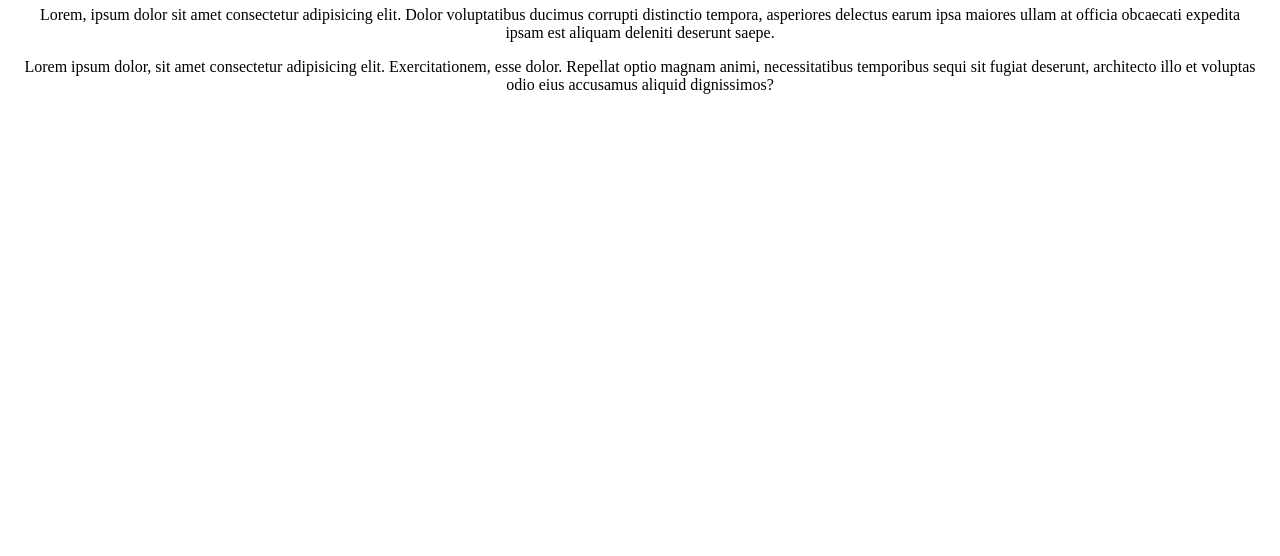
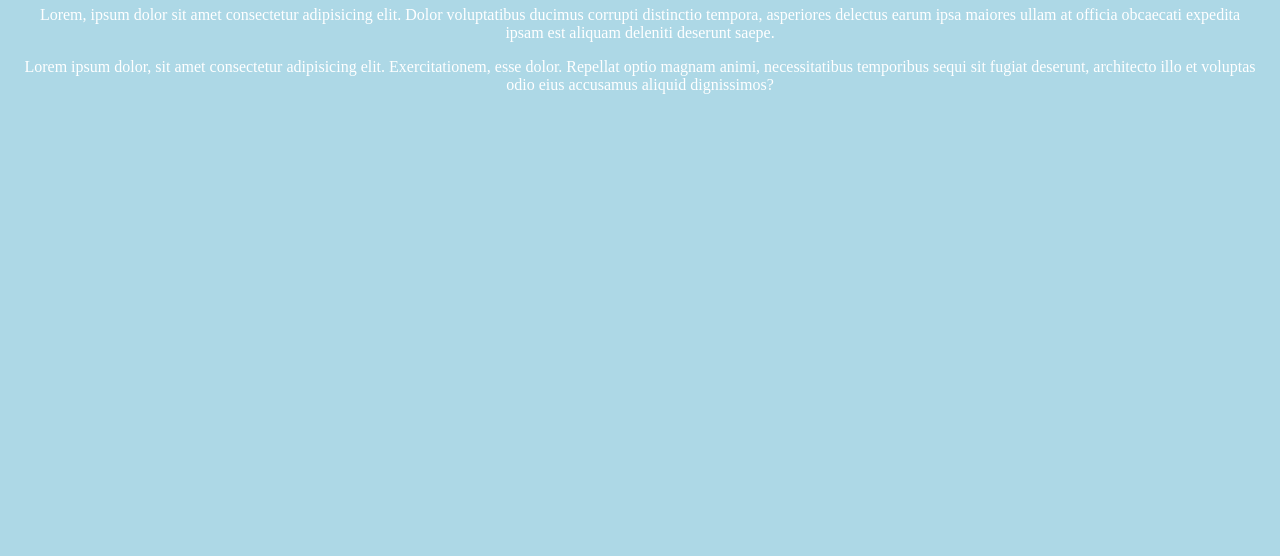
Before and after one commit to EriKorh/githubPagesTask, a plain HTML site: page index.html in a window 1280 px wide. Shown: the part 244-800 px from the top of the page. Drawn offline with Linux system fonts and the light colour scheme.

Commit message:
changed colors

```diff
--- a/style.css
+++ b/style.css
@@ -1,4 +1,6 @@
 body {
     padding: 1em;
+    background: lightblue;
     text-align: center;
+    color: white;
 }
```
